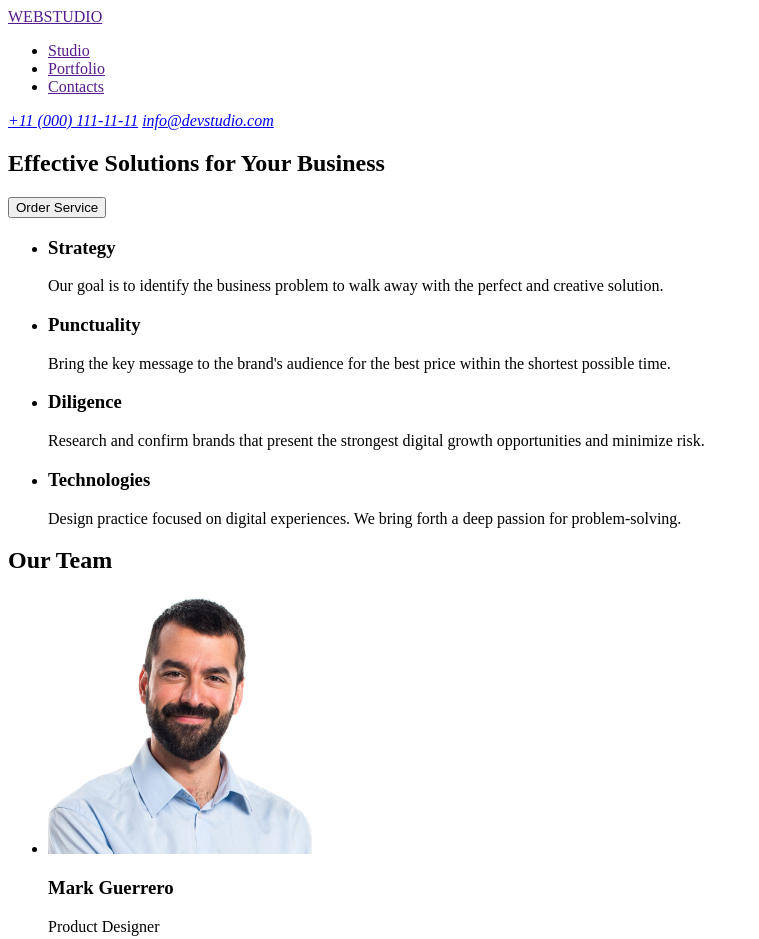
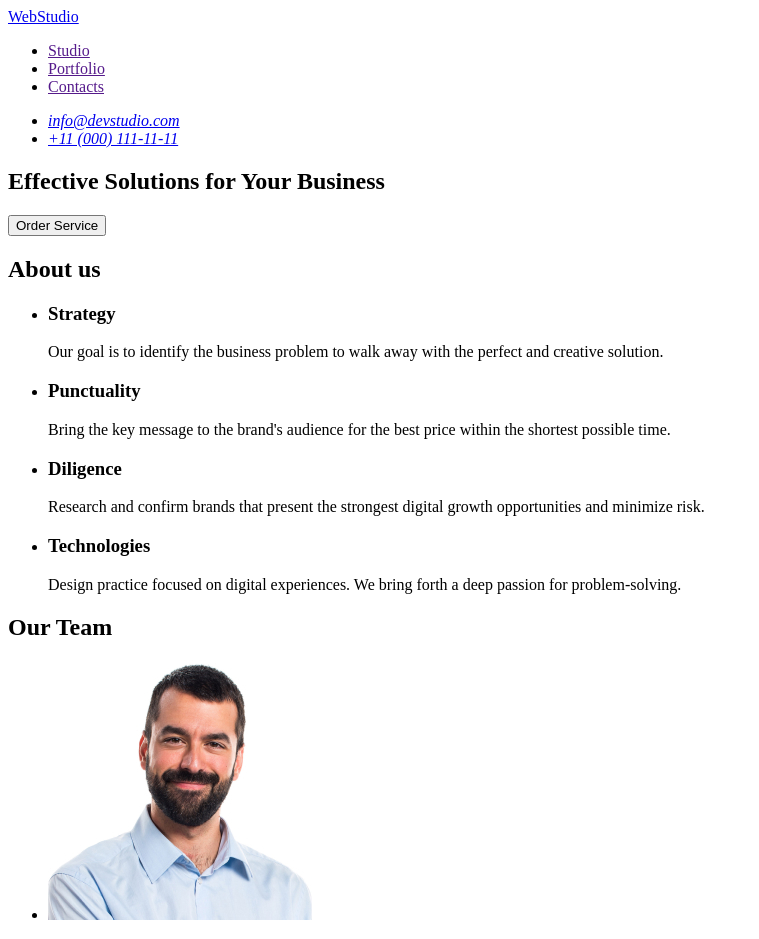
Before and after one commit to MykolaStovpiuk/go-it-homework-01, a plain HTML site: page index.html in a window 1280 px wide. Shown: the top 939 px of the page, without its empty margins (0-759 px from the left). Drawn offline with Linux system fonts and the light colour scheme.

Commit message:
first correction

```diff
--- a/index.html
+++ b/index.html
@@ -10,7 +10,7 @@
 <!-- Header -->
  <header>
 <nav>
-<a href="">WEBSTUDIO</a>
+<a href="./index.html">WebStudio</a>
 
     <ul>
         <li><a href="">Studio</a></li>
@@ -19,8 +19,10 @@
     </ul>
 </nav>
 <address>
-    <a href="tel:+110001111111">+11 (000) 111-11-11</a>
-    <a href="mailto:info@devstudio.com">info@devstudio.com</a>
+    <ul>
+    <li><a href="mailto:info@devstudio.com">info@devstudio.com</a></li>
+    <li><a href="tel:+110001111111">+11 (000) 111-11-11</a></li>
+    </ul>
 </address>
  </header>
 
@@ -32,6 +34,7 @@
     </section>
 
 <section>
+    <h2>About us</h2>
 <ul>
     <li>
    <h3>Strategy</h3>
@@ -84,7 +87,7 @@ problem to walk away with the perfect and creative solution.
 
  <!-- Footer -->
 <footer>
-    <p>WEBSTUDIO</p>
+    <a href="./index.html">WebStudio</a>
     <p>Increase the flow of customers and sales for your business with digital marketing & growth solutions.</p>
 </footer>
 </body>
```
